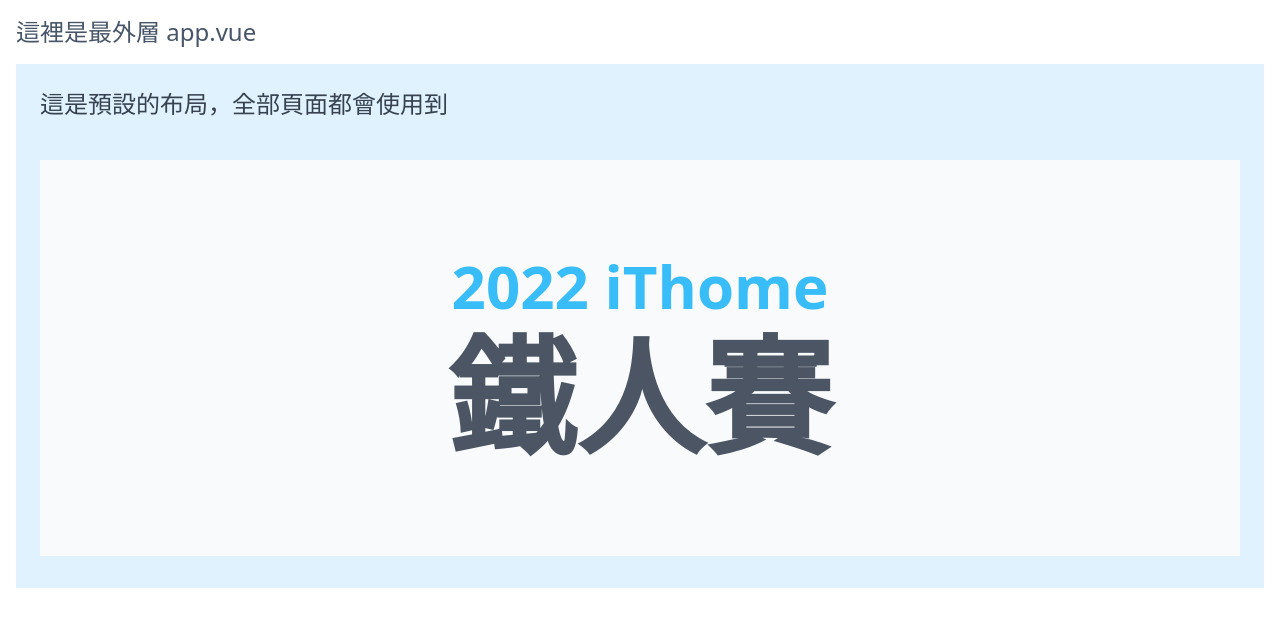
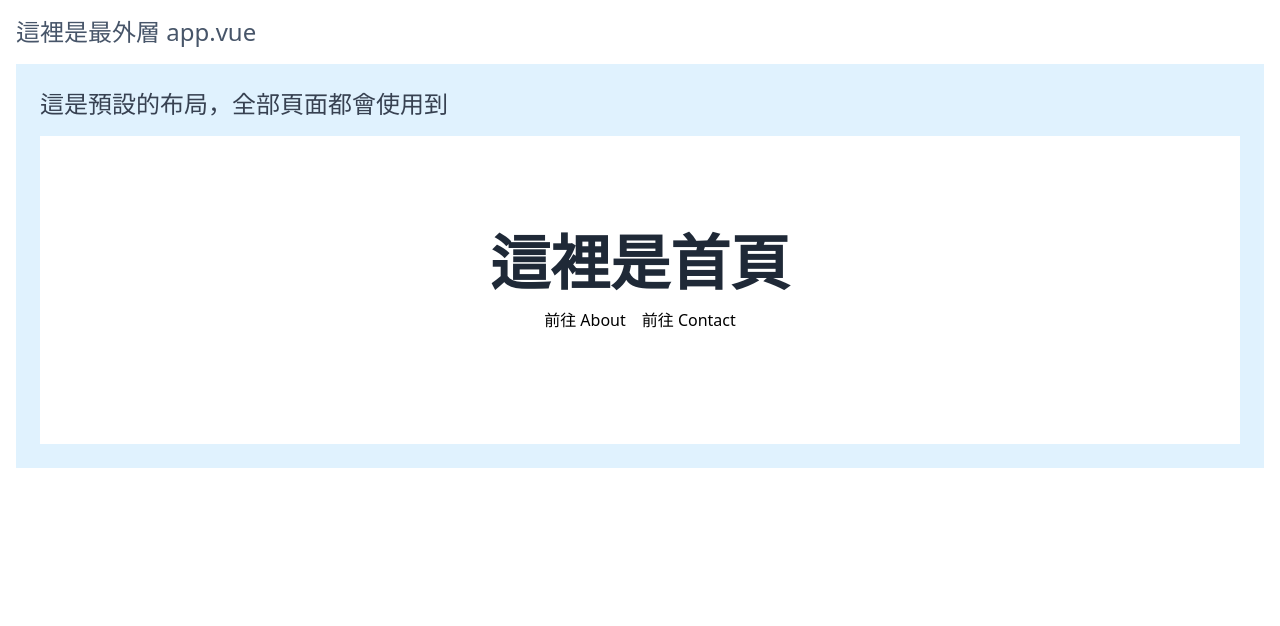
Before and after one commit to ryanchien8125/ithome-2022-ironman-nuxt3, a Nuxt app: page / in a window 1280 px wide. Shown: the top 626 px of the page. Built offline with nearby package versions, Linux system fonts and the light colour scheme.

Commit message:
多個路由頁面共用預設布局模板

```diff
--- /dev/null
+++ b/pages/about.vue
@@ -0,0 +1,8 @@
+<template>
+  <div class="mx-6 mb-4 bg-white py-24">
+    <div class="flex flex-col items-center">
+      <h1 class="text-6xl font-semibold text-yellow-400">大家好！我是 Ryan</h1>
+      <p class="my-8 text-3xl text-gray-600">這裡是 /about</p>
+    </div>
+  </div>
+</template>
--- /dev/null
+++ b/pages/contact.vue
@@ -0,0 +1,8 @@
+<template>
+  <div class="mx-6 mb-4 bg-white py-24">
+    <div class="flex flex-col items-center">
+      <h1 class="text-6xl font-semibold text-rose-400">如果沒事不要找我 xDDD</h1>
+      <p class="my-8 text-3xl text-gray-600">這裡是 /contact</p>
+    </div>
+  </div>
+</template>
--- a/pages/index.vue
+++ b/pages/index.vue
@@ -1,8 +1,11 @@
 <template>
-  <div class="m-6 bg-slate-50 py-24">
+  <div class="mx-6 mb-4 bg-white py-24">
     <div class="flex flex-col items-center">
-      <h1 class="text-6xl font-semibold text-sky-400">2022 iThome</h1>
-      <p class="mt-4 text-9xl font-bold text-gray-600">鐵人賽</p>
+      <h1 class="text-6xl font-semibold text-gray-800">這裡是首頁</h1>
+      <div class="my-4 flex space-x-4">
+        <NuxtLink to="/about">前往 About</NuxtLink>
+        <NuxtLink to="/contact">前往 Contact</NuxtLink>
+      </div>
     </div>
   </div>
 </template>
```
